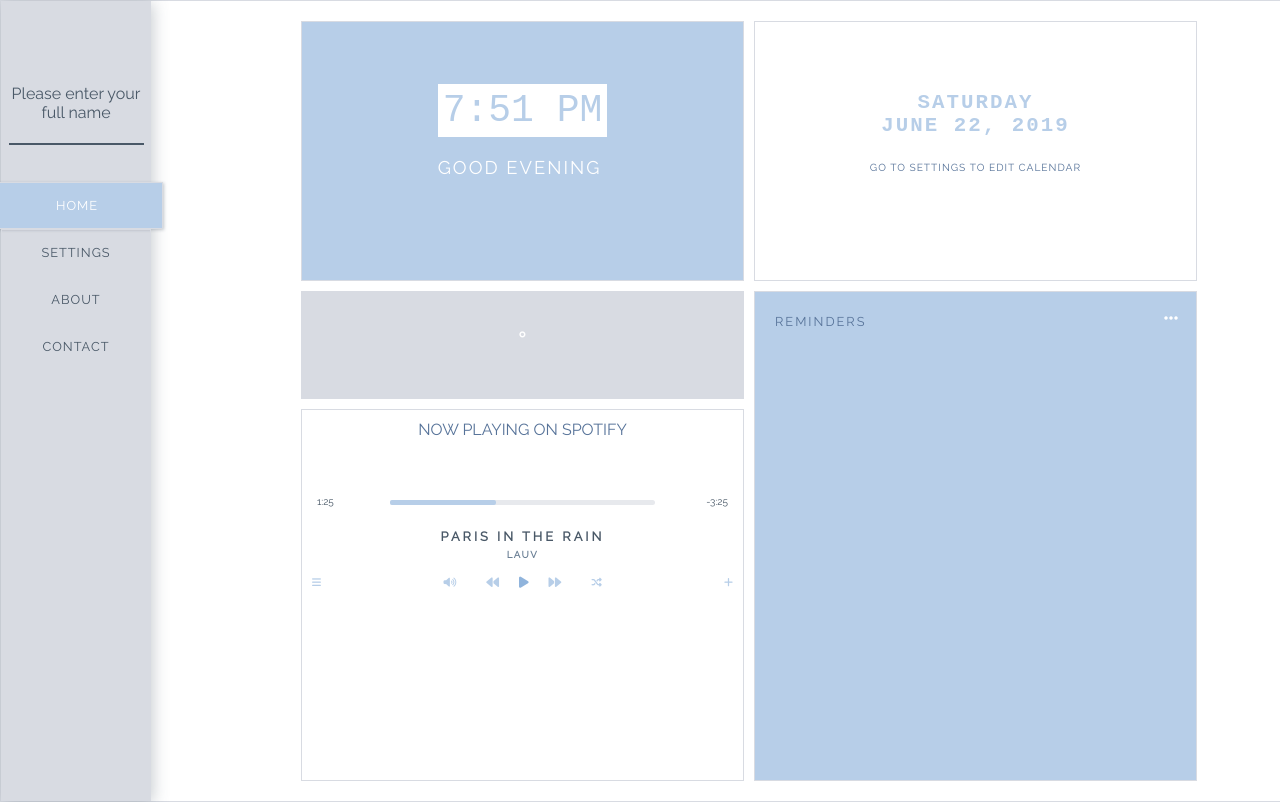
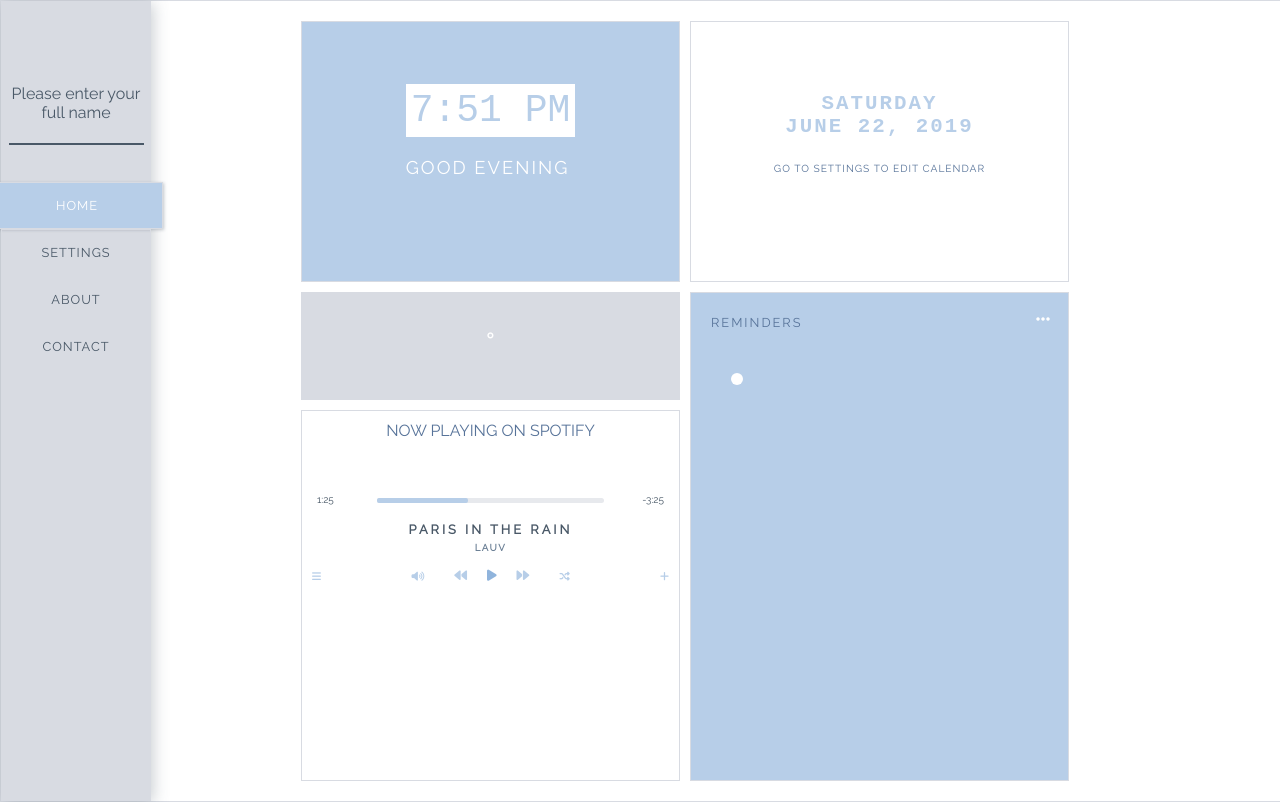
Before and after one commit to emilyannemoses/dashboard-react, a React (Create React App) app: page / in a window 1280 px wide. Built offline with nearby package versions, Linux system fonts and the light colour scheme; no server answers; a web font is replaced by a local one.

Commit message:
Todo list component (#11)
* saves todo list in state

* todo list functions, style is okay

* fixing css

```diff
--- a/src/Home/Home.js
+++ b/src/Home/Home.js
@@ -32,7 +32,11 @@ class Home extends Component {
                 </div>
 
                 <div className="block five">
-                    <Todo />
+                    <Todo
+                    handleItemSubmit={this.handleItemSubmit}
+                    handleItemChange={this.handleItemChange}
+                    itemVal={this.props.itemVal}
+                    />
                 </div>
             </div>
         )
--- a/src/Home/Todo/Todo.css
+++ b/src/Home/Todo/Todo.css
@@ -6,8 +6,7 @@
     border: 1px solid #d8dbe2;
 }
 .things li {
-    padding: 10px 0;
-    display: flex;
+    display: inline-block;
 }
 .things label {
     flex: 1;
@@ -20,7 +19,7 @@
     text-align: center;
 }
 .addItems input {
-    width: 255px;
+    width: 200px;
     height: 40px;
     font-weight: 300;
     text-align: center;
@@ -29,7 +28,13 @@
 input::placeholder {
     color: #fff;
 }
-input[type='submit'] {
+button {
+    background-color: #b7cee8;
+    width: 200px;
+    height: 40px;
+    font-weight: 300;
+    text-align: center;
+    color: #fff;
     box-shadow: 1px 2px 1px 1px darkslategray;
     cursor: pointer;
 }
@@ -57,9 +62,6 @@ span {
     color: #577399;
     transition: all 0.3s ease;
 }
-.reminders--list {
-    margin-top: 10px;
-}
 .todo {
     cursor: pointer;
     display: inline-block;
@@ -68,7 +70,6 @@ span {
     display: inline-block;
     background: #fff;
     border-radius: 50%;
-    margin-left: 20px;
     width: 12px;
     height: 12px;
     position: relative;
@@ -97,13 +98,19 @@ span {
 }
 .todo-label {
     font-size: 0.8em;
-    margin-left: 8px;
+    margin-left: 5px;
     text-transform: uppercase;
-    letter-spacing: 2px;
     position: relative;
-    color: #fff;
+    color: #495867;
     text-transform: none;
 }
 li:hover {
     background: #b7cee8;
 }
+.hidden {
+    display: none;
+}
+.inline {
+    width: 49%;
+    display: inline-block;
+}
--- a/src/Home/Todo/Todo.js
+++ b/src/Home/Todo/Todo.js
@@ -1,25 +1,122 @@
-import React from 'react';
+import React, {Component} from 'react';
 import './Todo.css'
 
-function Todo() {
+class Todo extends Component {
+    constructor(props) {
+        super(props);
+        this.state = JSON.parse(localStorage.getItem('todoapp')) || {
+            isHidden: true,
+            input: '',
+            todos: [{
+              value: '',
+              id: this.guid()
+            }]
+        };
+    }
+    toggleHidden = () => {
+        this.setState({
+          isHidden: !this.state.isHidden
+        })
+    }
+    addTodo = () => {
+        const newTodo = {
+          value: this.state.input,
+          id: this.guid()
+        };
+        this.setState(state => ({
+          todos: [ ...state.todos, newTodo],
+          input: ''
+        }));
+    }
+    handleInput = (evt) => {
+        this.setState({
+            input: evt.target.value
+        });
+    }
+    removeTodo = (id) => {
+        this.setState(state => {
+          return{
+            todos: state.todos.map(todo => {
+              if(todo.id !== id){
+                return todo;
+              } else {
+                return { ...todo, deleted: true }
+              }
+            })
+          };
+        });
+        setTimeout(() => {
+          this.setState(state => {
+            return{
+              todos: state.todos.filter(t => t.id !== id)
+            }});
+        }, 1000);
+    }
+    guid(){
+        return 'xxxxxxxx-xxxx-4xxx-yxxx-xxxxxxxxxxxx'.replace(/[xy]/g, function(c) {
+          var r = Math.random()*16|0, v = c === 'x' ? r : (`r&0x3|0x8`);
+          return v.toString(16);
+        });
+    }
+    componentDidMount(){
+        this.todoInput.focus();
+    }
+    componentDidUpdate(){
+        localStorage.setItem('todoapp', JSON.stringify(this.state));
+    }
+
+    render() {
         return (
             <div>
                 <div className="reminders">
                     <p>reminders</p>
-                <div className="reminder--btns">
+                    <div className="reminder--btns" onClick={this.toggleHidden}>
                         <i className="fas fa-ellipsis-h"></i>
                     </div>
                 </div>
-            <div className="reminders--list">
-                <ul id="listOfItemsID" className="things">
-                </ul>
+                {
+                    this.state.todos.map(t =>
+                    <DisplayItem
+                        key={t.id} {...t}
+                        onClick={()=>this.removeTodo(t.id)}
+                    />
+                    )
+                }
+                <div className={this.state.isHidden ? 'hidden' : null}>
+                    <form id="formToAddItemsID" className="addItems">
+                        <input
+                            name="item"
+                            placeholder="What do you need to do"
+                            value={this.state.input}
+                            onChange={this.handleInput}
+                            onKeyDown={this.handleInput}
+                            ref={(input) => { this.todoInput = input; }}
+                        />
+                        <br></br>
+                        <button onClick={this.addTodo}>Add Item</button>
+                    </form>
                 </div>
-            <form id="formToAddItemsID" className="addItems" style={{display: 'none'}}>
-                <input type="text" name="item" placeholder="What do you need to do today?" required />
-                <input type="submit" value="Add Item" />
-            </form>
             </div>
         )
     }
+}
+
+const DisplayItem = ({value, onClick, deleted}) => (
+    <div className="reminders--list inline">
+        <ul id="listOfItemsID" className="things">
+            <li>
+                <label className="todo">
+                    <span className={`todo ${deleted ? 'deleted' : ''}`}>
+                    <input className="todo-checkbox" type="checkbox" onClick={onClick} />
+                    <span className="todo-switch"></span>
+                        <label className="todo-label">
+                            {value}
+                        </label>
+                    </span>
+                </label>
+            </li>
+        </ul>
+    </div>
+);
 
 export default Todo;
--- a/src/index.css
+++ b/src/index.css
@@ -36,8 +36,8 @@ p a {
   color: #577399;
 }
 .main-grid {
-  width: 70vw;
-  margin: 0px 0px 0px 300px;
+  width: 60vw;
+  margin: 0px 0px 20px 300px;
   padding-top: 20px;
   background: #fff;
   height: 95vh;
```
Lines whose indentation alone changed are shown as unchanged.
